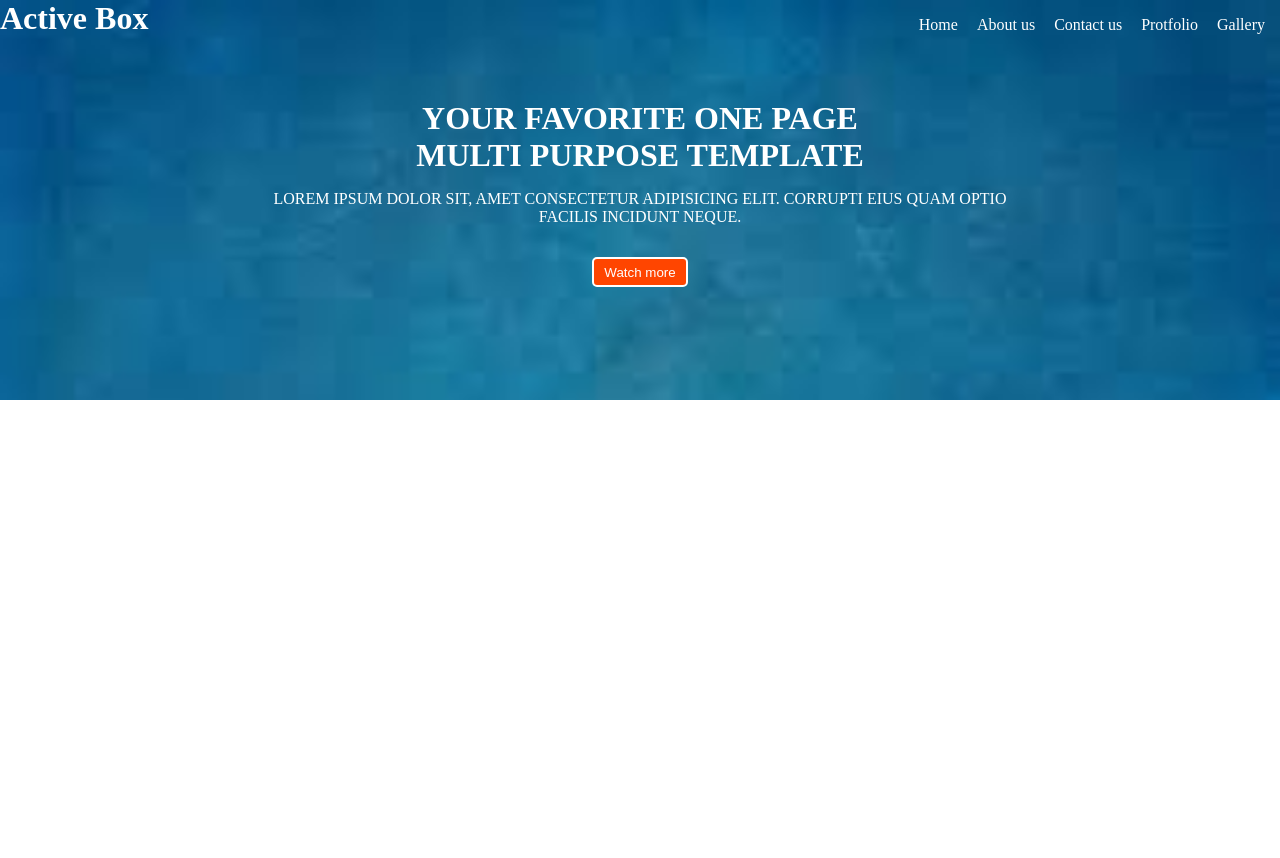
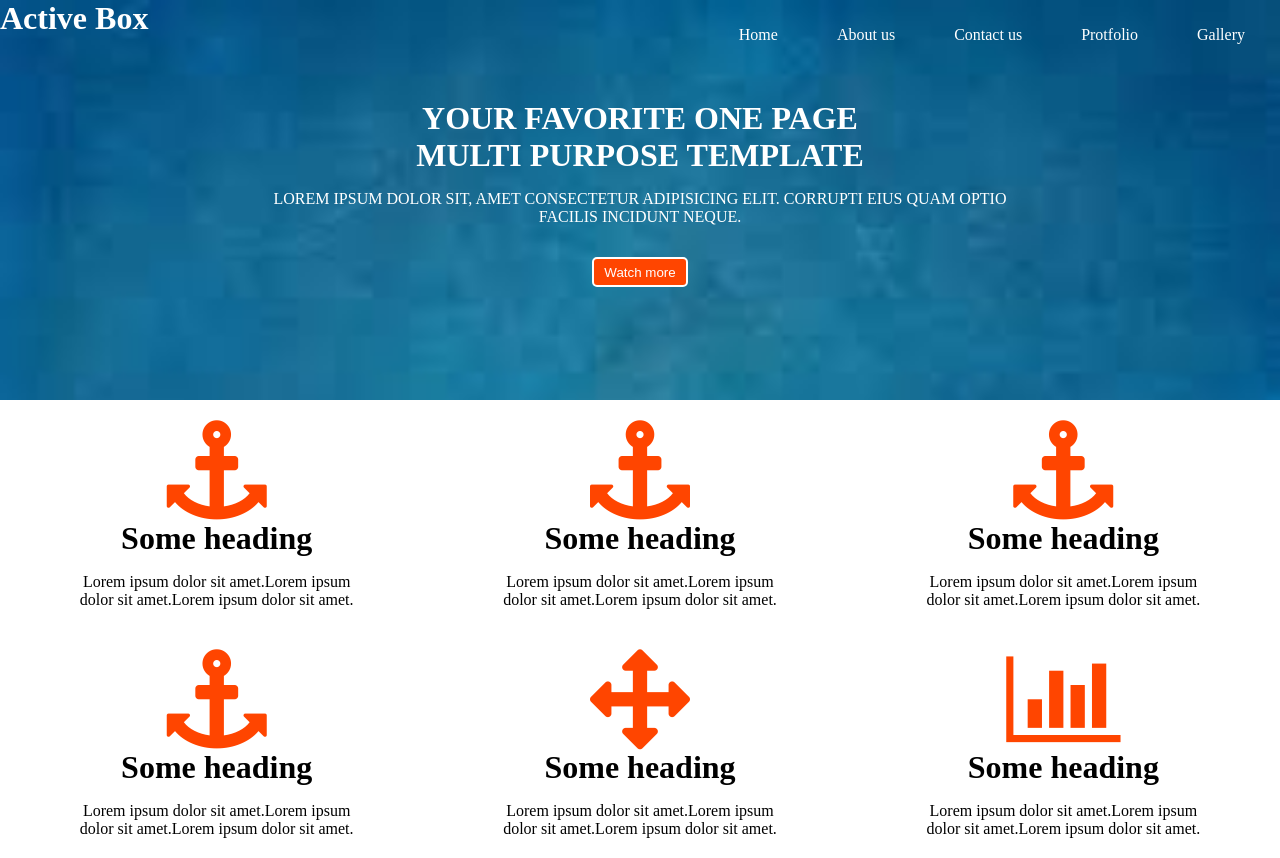
Before and after one commit to meanbypawan/template-work, a plain HTML site: page template1.html in a window 1280 px wide. Before the commit the page ends 800 px from the top, so only its background shows below. Drawn offline with Linux system fonts and the light colour scheme.

Commit message:
css work

```diff
--- a/template1.html
+++ b/template1.html
@@ -1,5 +1,6 @@
 <html>
     <head>
+        <link rel="stylesheet" href="https://cdnjs.cloudflare.com/ajax/libs/font-awesome/4.7.0/css/font-awesome.min.css">
         <style>
             body{
                 margin: 0;
@@ -30,9 +31,11 @@
             #menu ul li{
                 display: inline-block;
                 margin-right: 15px;
+                padding:10px;
             }
             #menu ul li a{
                 color: white;
+                padding:10px;
             }
             .containt{
                 text-align: center;
@@ -51,6 +54,28 @@
             }
             h1{
                 margin: 0;
+            }
+            .row{
+                width: 100%;
+                display: table;
+
+                min-height: 200px;
+                border-spacing: 10px;
+            }
+            .column{
+                display: table-cell;
+                height: 200px;
+                box-sizing: border-box;
+                padding: 10px;
+                text-align: center;
+            }
+            .row .column i{
+                font-size: 100px;
+                color: orangered;
+            }
+            #menu ul li a:hover{
+                background-color: white;
+                color: blue;
             }
         </style>
     </head>
@@ -77,5 +102,39 @@
                <button>Watch more</button>
             </div>
         </div>
+        <div class="row">
+            <div class="column">
+               <i class="fa fa-anchor"></i>
+               <h1>Some heading</h1>
+               <p>Lorem ipsum dolor sit amet.Lorem ipsum<br>dolor sit amet.Lorem ipsum dolor sit amet.</p>
+            </div>
+            <div class="column">
+                <i class="fa fa-anchor"></i>
+                <h1>Some heading</h1>
+                <p>Lorem ipsum dolor sit amet.Lorem ipsum<br>dolor sit amet.Lorem ipsum dolor sit amet.</p>
+             </div>
+             <div class="column">
+                <i class="fa fa-anchor"></i>
+                <h1>Some heading</h1>
+                <p>Lorem ipsum dolor sit amet.Lorem ipsum<br>dolor sit amet.Lorem ipsum dolor sit amet.</p>
+             </div>
+        </div>
+        <div class="row">
+            <div class="column">
+               <i class="fa fa-anchor"></i>
+               <h1>Some heading</h1>
+               <p>Lorem ipsum dolor sit amet.Lorem ipsum<br>dolor sit amet.Lorem ipsum dolor sit amet.</p>
+            </div>
+            <div class="column">
+                <i class="fa fa-arrows"></i>
+                <h1>Some heading</h1>
+                <p>Lorem ipsum dolor sit amet.Lorem ipsum<br>dolor sit amet.Lorem ipsum dolor sit amet.</p>
+             </div>
+             <div class="column">
+                <i class="fa fa-bar-chart"></i>
+                <h1>Some heading</h1>
+                <p>Lorem ipsum dolor sit amet.Lorem ipsum<br>dolor sit amet.Lorem ipsum dolor sit amet.</p>
+             </div>
+        </div>
     </body>
 </html>
```
Also changed, not shown: divinrow.html (added, +23 -0 lines), divinrow2.html (added, +24 -0 lines).
